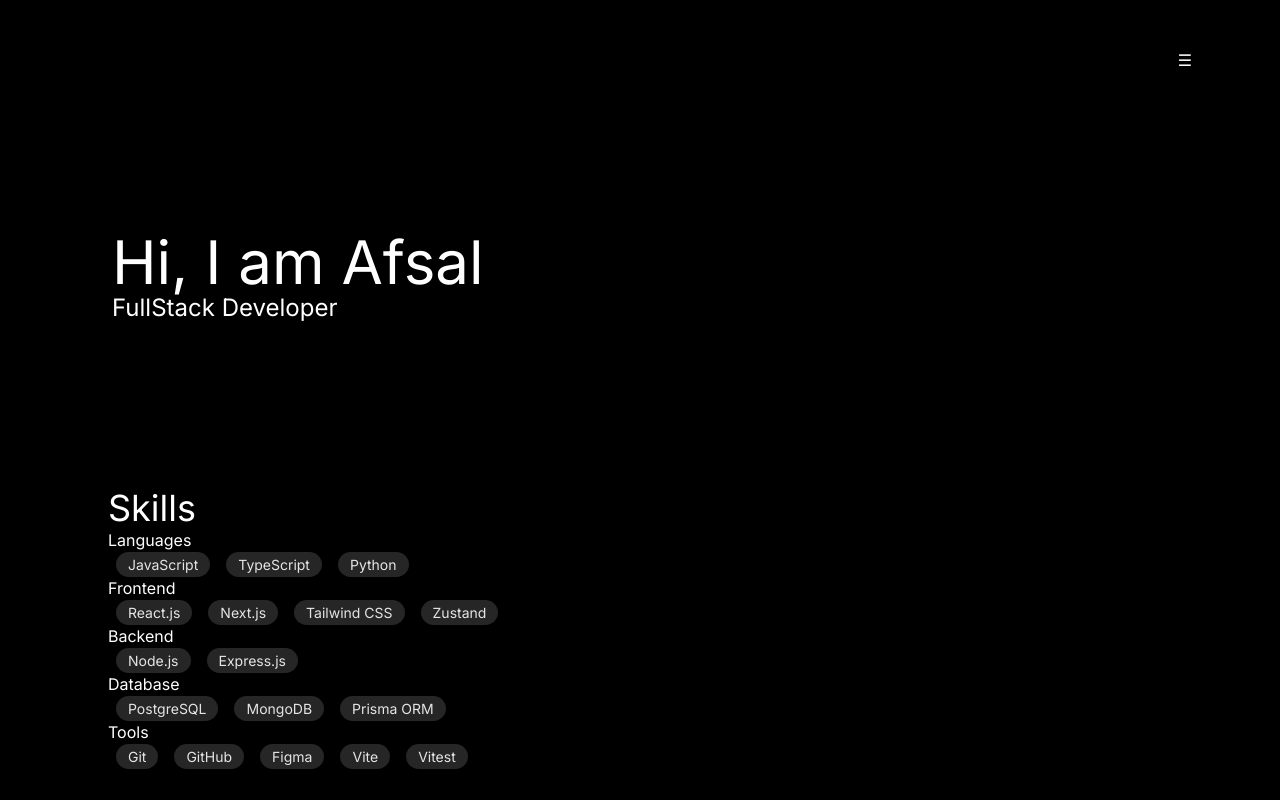
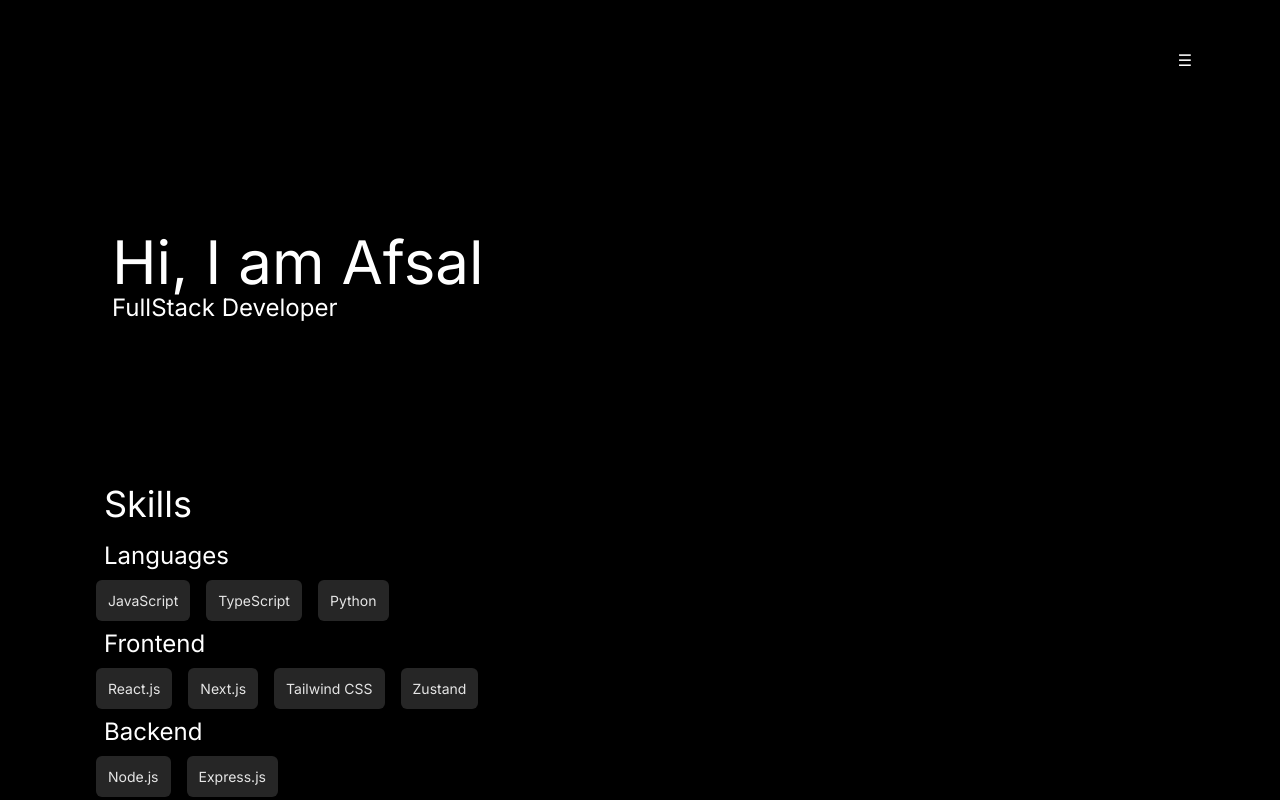
Before and after one commit to afzytk/portfolio, a Next.js app: page / in a window 1280 px wide. Shown: the top 800 px of the page. Built offline with nearby package versions, Linux system fonts and the light colour scheme.

Commit message:
style: update spacing and rounding

```diff
--- a/components/SkillsSection.tsx
+++ b/components/SkillsSection.tsx
@@ -2,15 +2,15 @@ import { skillCategories } from "@/lib/skills";
 
 export const SkillsSection = () => {
   return (
-    <div className="p-5">
-      <p className="text-4xl">Skills</p>
+    <div>
+      <p className="text-4xl m-4">Skills</p>
       {skillCategories.map((category) => (
         <div key={category.name}>
-          <h3>{category.name}</h3>
+          <h3 className="text-2xl m-4">{category.name}</h3>
           {category.skills.map((skill) => (
             <span
               key={skill}
-              className="px-3 py-1 text-sm bg-neutral-800 text-neutral-200 rounded-full m-2"
+              className="p-3 text-sm bg-neutral-800 text-neutral-200 rounded-md m-2"
             >
               {skill}
             </span>
```
